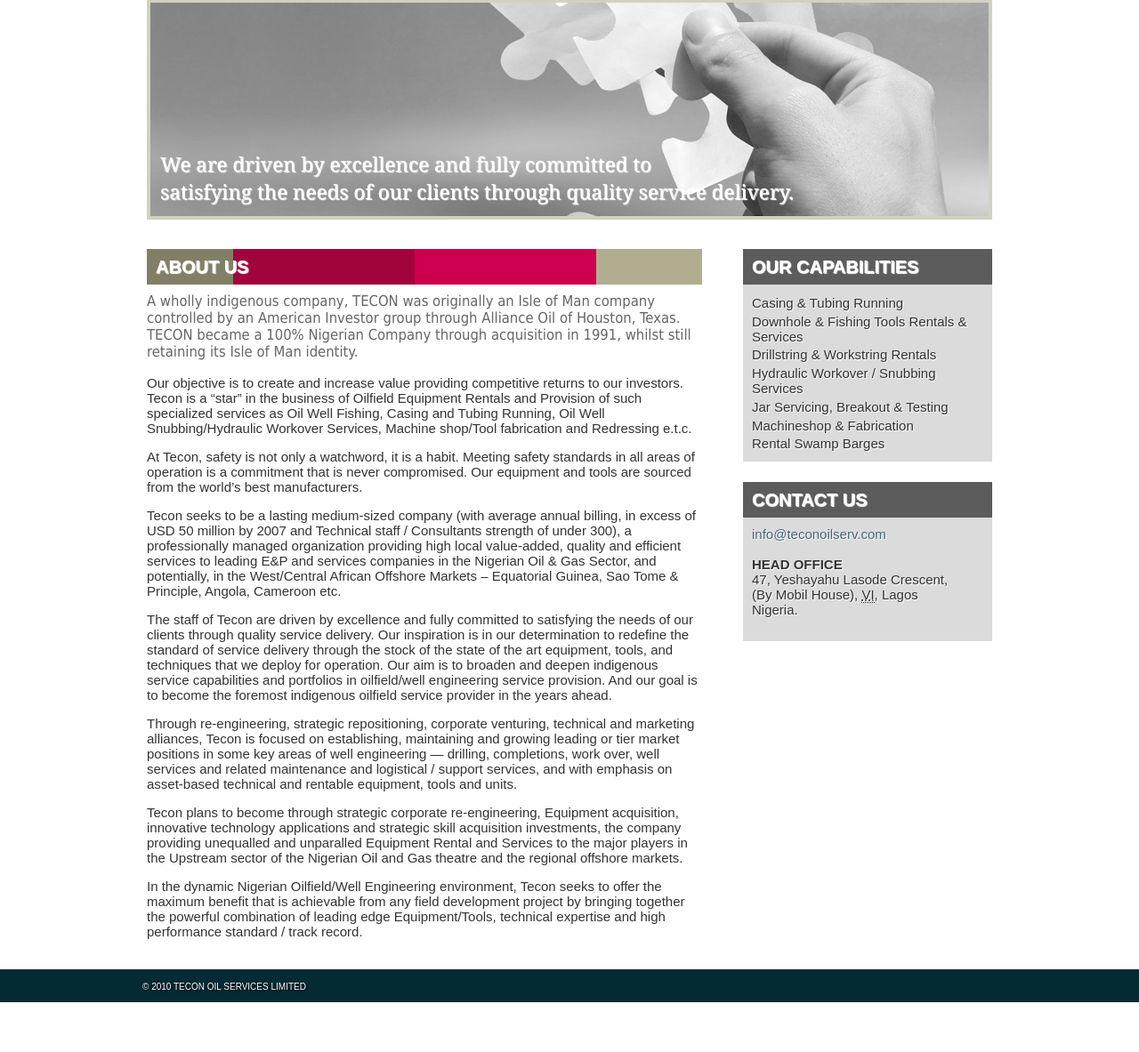
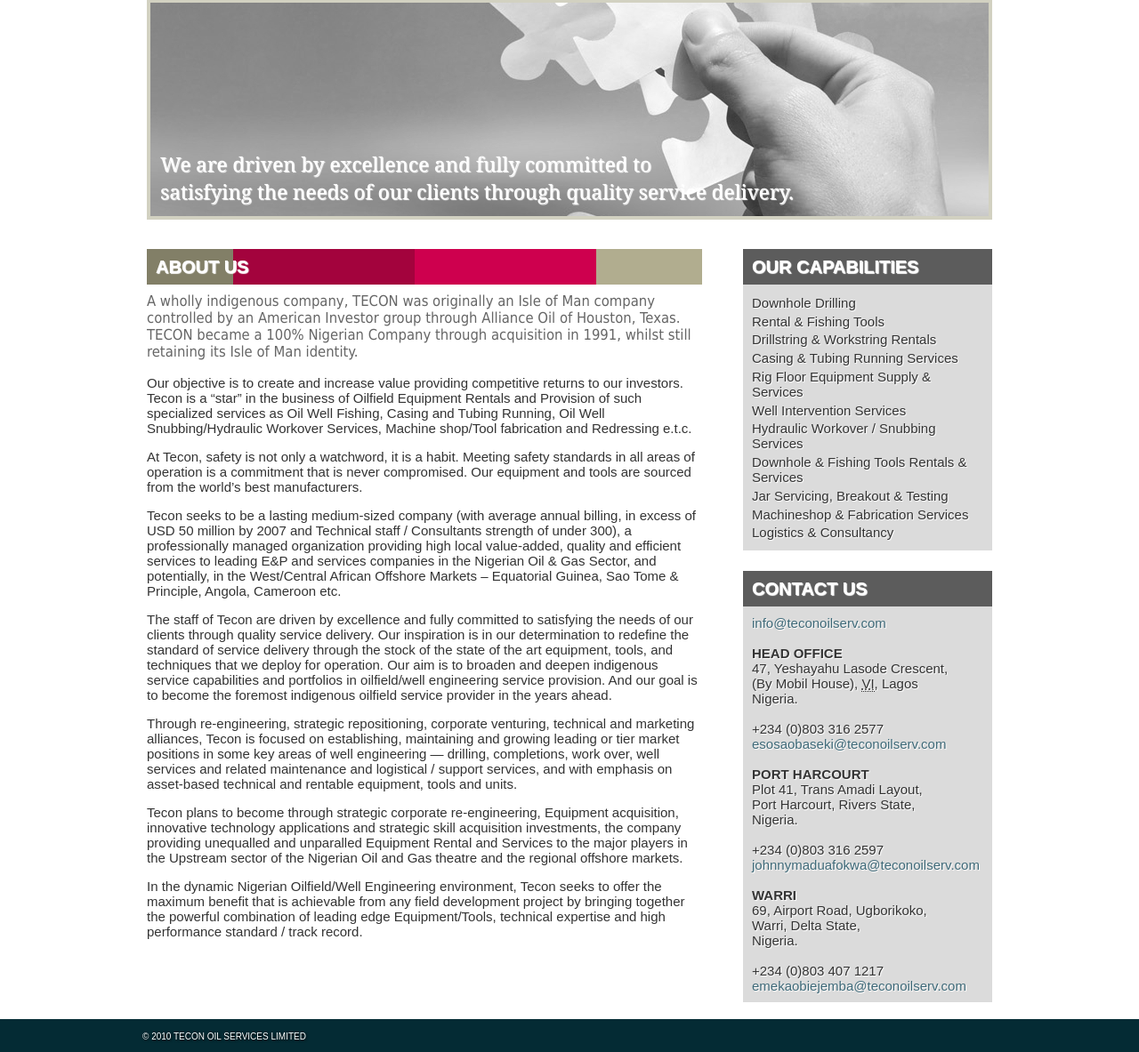
Before and after one commit to deone/tecon, a PHP site: page /about.php in a window 1280 px wide. Shown: the part 200-1383 px from the top of the page at 89% size. Before the commit the page ends 1327 px from the top, so only its background shows below. Run offline with PHP 8.4, Linux system fonts and the light colour scheme; grey boxes are pictures that could not be loaded.

Commit message:
Added more capabilities. Warri and PH address added to contact panel.

```diff
--- a/capabilities.inc.php
+++ b/capabilities.inc.php
@@ -1,12 +1,16 @@
 <div class="right_column">
     <h2 id="h2-ourcapabilities"><span>Our Capabilities</span></h2>
     <ul>
-	<li>Casing &amp; Tubing Running</li>
+	<li>Downhole Drilling</li>
+	<li>Rental &amp; Fishing Tools</li>
+	<li>Drillstring &amp; Workstring Rentals</li>
+	<li>Casing &amp; Tubing Running Services</li>
+	<li>Rig Floor Equipment Supply &amp; Services</li>
+	<li>Well Intervention Services</li>
+	<li>Hydraulic Workover / Snubbing Services</li>
 	<li>Downhole &amp; Fishing Tools Rentals &amp; Services</li>
-	<li>Drillstring &amp; Workstring Rentals</li>
-	<li>Hydraulic Workover / Snubbing Services</li>
 	<li>Jar Servicing, Breakout &amp; Testing</li>
-	<li>Machineshop &amp; Fabrication</li>
-	<li>Rental Swamp Barges</li>
+	<li>Machineshop &amp; Fabrication Services</li>
+	<li>Logistics &amp; Consultancy</li>
     </ul>
 </div>
--- a/contact_panel.inc.php
+++ b/contact_panel.inc.php
@@ -7,5 +7,24 @@
 	47, Yeshayahu Lasode Crescent,<br/>
 	(By Mobil House), <abbr title="Victoria Island">VI</abbr>, Lagos<br/>
 	Nigeria.<br/><br/>
+
+	+234 (0)803 316 2577<br/>
+	<a href="mailto:esosaobaseki@teconoilserv.com" class="email">esosaobaseki@teconoilserv.com</a><br/><br/>
+
+	<strong>PORT HARCOURT</strong><br/>
+	Plot 41, Trans Amadi Layout,<br/>
+	Port Harcourt, Rivers State,<br/>
+	Nigeria.<br/><br/>
+
+	+234 (0)803 316 2597<br/>
+	<a href="mailto:johnnymaduafokwa@teconoilserv.com" class="email">johnnymaduafokwa@teconoilserv.com</a><br/><br/>
+
+	<strong>WARRI</strong><br/>
+	69, Airport Road, Ugborikoko,<br/>
+	Warri, Delta State,<br/>
+	Nigeria.<br/><br/>
+
+	+234 (0)803 407 1217<br/>
+	<a href="mailto:emekaobiejemba@teconoilserv.com" class=email">emekaobiejemba@teconoilserv.com</a>
     </address>
 </div>
```
